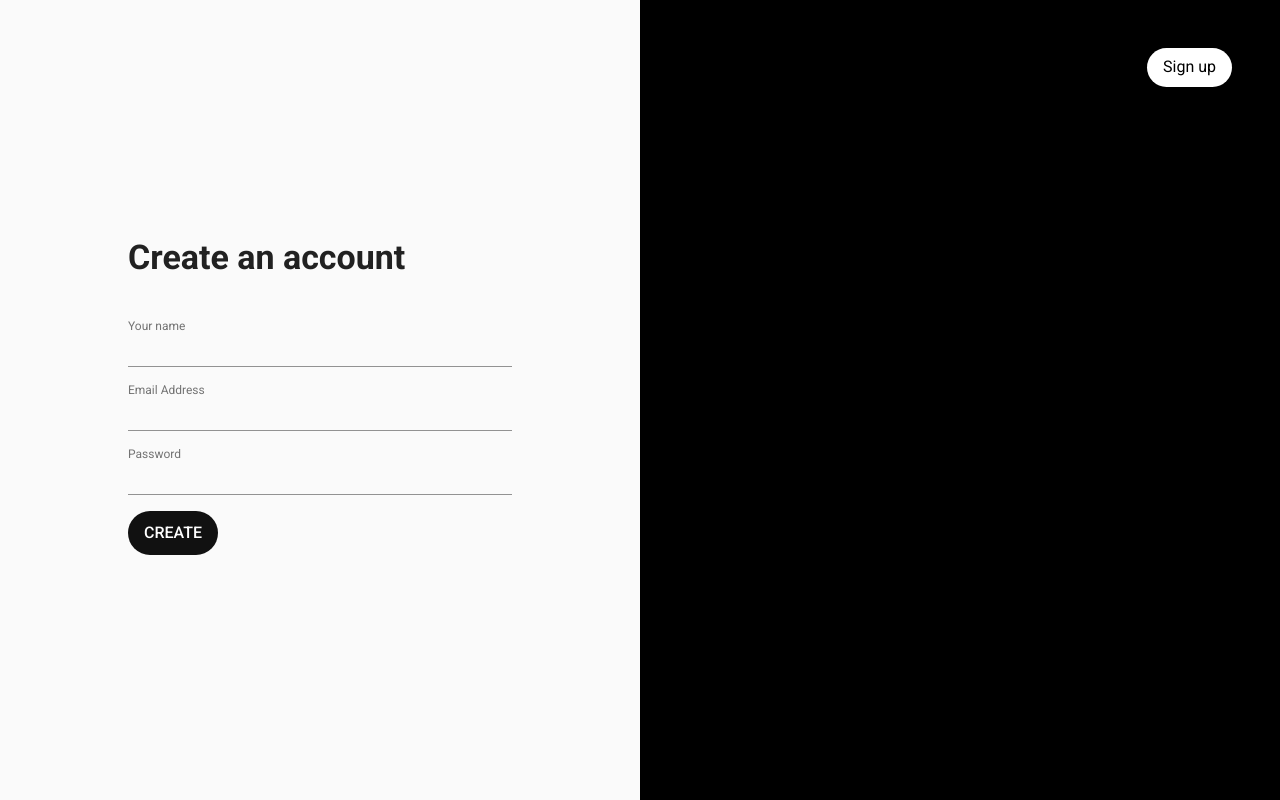
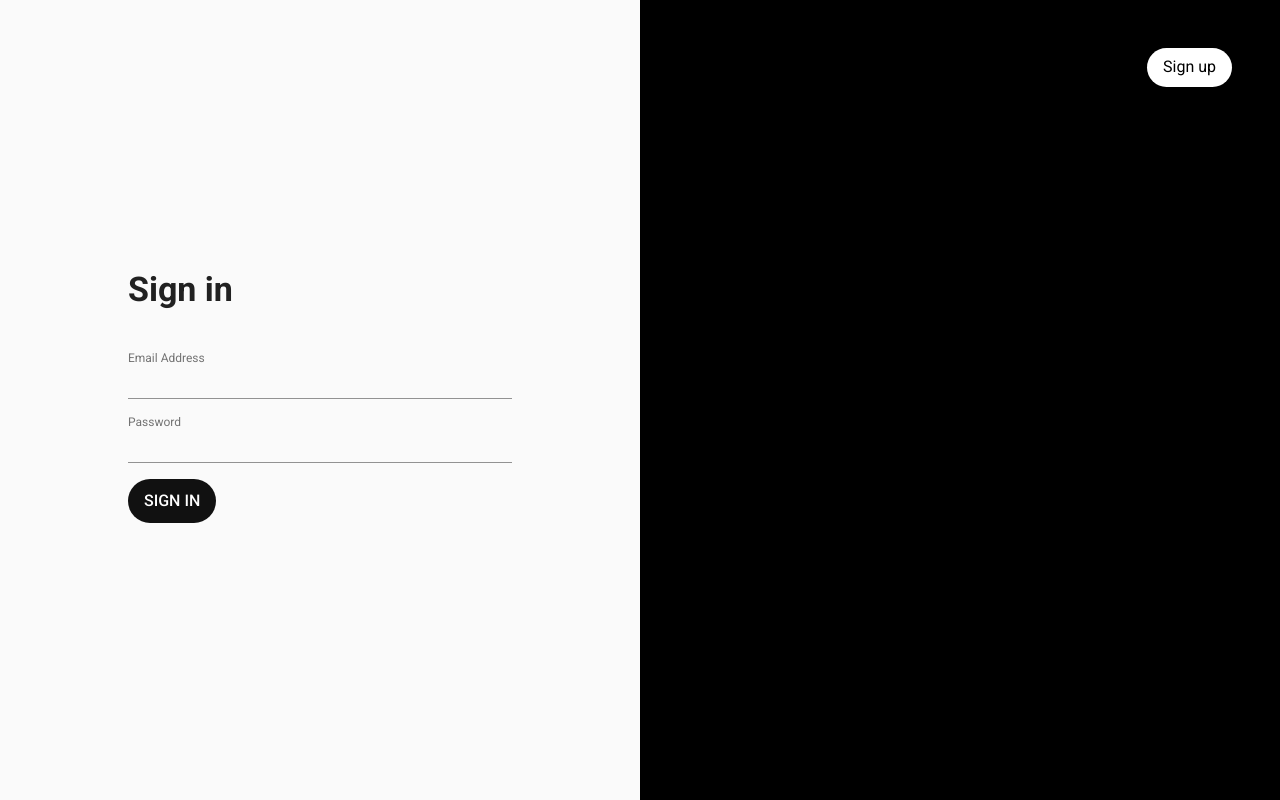
Before and after one commit to hatchways/team-pretzel, a React (Create React App) app in the folder client/: page /signin in a window 1280 px wide. Built offline with nearby package versions, Linux system fonts and the light colour scheme.

Commit message:
small fix

```diff
--- a/client/src/pages/AuthPage.js
+++ b/client/src/pages/AuthPage.js
@@ -27,16 +27,16 @@ const AuthPage = ({ location }) => {
   return (
     <div style={{ display: "flex", height: "100vh" }}>
       {pathname === "/signup" ? (
+        <SignUp />
+      ) : pathname === "/signin" ? (
         <SignIn />
-      ) : pathname === "/signin" ? (
-        <SignUp />
       ) : null}
       <section
         style={{ backgroundColor: "black", height: "100%", width: "50%" }}
       >
         {pathname === "/signup" ? (
           <Link style={styles.link} to="/signin">
-            Sign up
+            Sign in
           </Link>
         ) : pathname === "/signin" ? (
           <Link style={styles.link} to="/signup">
```
